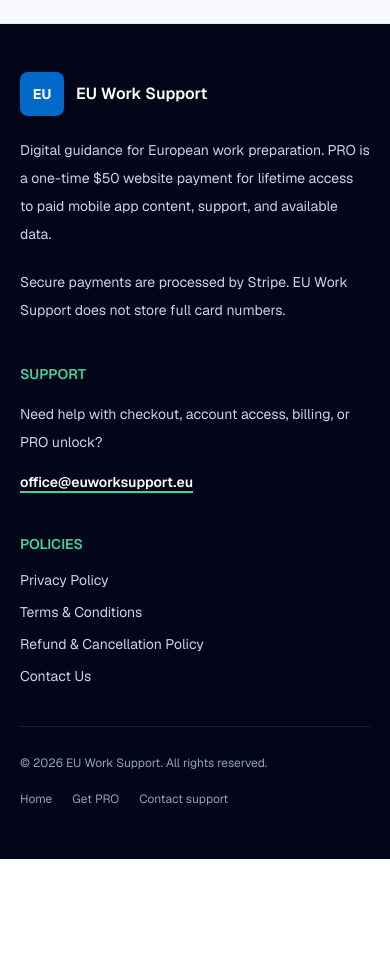
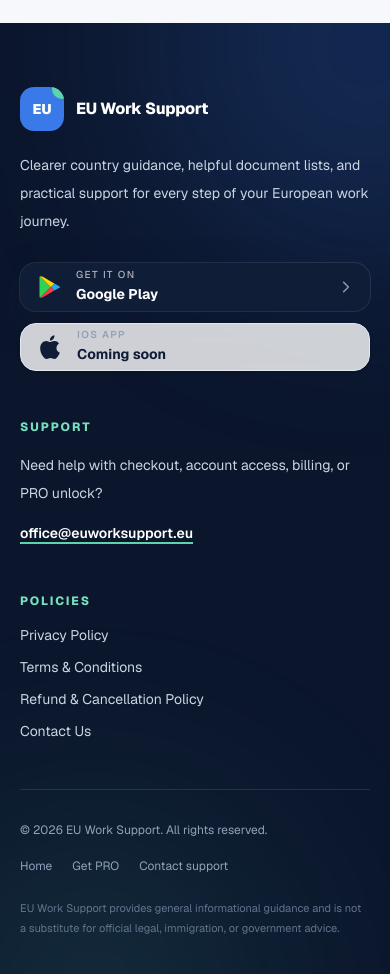
Before and after one commit to pksingh1508/eu_work_support_web, a Next.js app: page /contact-us in a window 390 px wide. Shown: the part 2080-3054 px from the top of the page. Before the commit the page ends 2939 px from the top, so only its background shows below. Built offline with nearby package versions, Linux system fonts and the light colour scheme.

Commit message:
refresh landing page design and accessibility
- Update landing page colors, typography, hero loading, footer, and support links
- Improve mobile menu Escape handling and reduced-motion accessibility

```diff
--- a/src/app/globals.css
+++ b/src/app/globals.css
@@ -1,8 +1,8 @@
 @import "tailwindcss";
 
 :root {
-  --background: #ffffff;
-  --foreground: #0f172a;
+  --background: #fafdff;
+  --foreground: #101d36;
 }
 
 @theme inline {
@@ -16,6 +16,7 @@
   background: var(--background);
   color: var(--foreground);
   font-family: var(--font-geist-sans), Arial, Helvetica, sans-serif;
+  text-rendering: optimizeLegibility;
 }
 
 html {
@@ -28,28 +29,62 @@
 }
 
 ::selection {
-  background: #d9f4e8;
-  color: #0f172a;
+  background: #ccebdd;
+  color: #101d36;
 }
 
-.testimonial-marquee-track {
-  animation: testimonial-marquee-left-to-right 42s linear infinite;
-  will-change: transform;
+.hero-grid {
+  background-image:
+    linear-gradient(rgba(57, 121, 232, 0.055) 1px, transparent 1px),
+    linear-gradient(90deg, rgba(57, 121, 232, 0.055) 1px, transparent 1px);
+  background-size: 56px 56px;
+  mask-image: linear-gradient(to bottom, black, transparent 88%);
 }
 
-@keyframes testimonial-marquee-left-to-right {
-  from {
-    transform: translateX(-50%);
-  }
+.text-gradient {
+  background: linear-gradient(110deg, #3979e8 8%, #6658d9 55%, #269a79 100%);
+  -webkit-background-clip: text;
+  background-clip: text;
+  color: transparent;
+}
 
-  to {
-    transform: translateX(0);
-  }
+.section-kicker {
+  color: #245fc7;
+  font-size: 0.75rem;
+  font-weight: 800;
+  letter-spacing: 0.16em;
+  line-height: 1.2;
+  text-transform: uppercase;
+}
+
+.section-title {
+  color: #101d36;
+  font-size: clamp(2.35rem, 5vw, 4.25rem);
+  font-weight: 900;
+  letter-spacing: -0.055em;
+  line-height: 1;
+  text-wrap: balance;
+}
+
+:focus-visible {
+  outline: 2px solid #3979e8;
+  outline-offset: 3px;
+}
+
+section[id] {
+  scroll-margin-top: 90px;
 }
 
 @media (prefers-reduced-motion: reduce) {
-  .testimonial-marquee-track {
-    animation-duration: 0.01ms;
-    animation-iteration-count: 1;
+  html {
+    scroll-behavior: auto;
+  }
+
+  *,
+  *::before,
+  *::after {
+    animation-duration: 0.01ms !important;
+    animation-iteration-count: 1 !important;
+    transition-duration: 0.01ms !important;
   }
 }
--- a/src/app/page.tsx
+++ b/src/app/page.tsx
@@ -6,15 +6,9 @@
 import { Testimonial } from "@/components/landing/Testimonial";
 import { WorkflowSection } from "@/components/landing/workflow-section";
 import { SiteFooter } from "@/components/site/site-footer";
-import { redirect } from "next/dist/client/components/navigation";
-
-// export default function Home() {
-//   return redirect("/request");
-// }
-
 export default function Home() {
   return (
-    <div className="min-h-screen bg-white">
+    <div className="min-h-screen bg-[#fafdff]">
       <SiteHeader />
       <main>
         <HeroSection />
--- a/src/components/landing/faq-section.tsx
+++ b/src/components/landing/faq-section.tsx
@@ -3,6 +3,7 @@
 import { faqs } from "./landing-content";
 import { AnimatePresence, m } from "motion/react";
 import { useState } from "react";
+import { supportEmail } from "@/lib/legal/content";
 
 export function FaqSection() {
   const [openIndex, setOpenIndex] = useState(0);
@@ -14,7 +15,7 @@
           <p className="section-kicker">Common questions</p>
           <h2 className="section-title mt-4">Good to know before you go.</h2>
           <p className="mt-5 leading-7 text-slate-600">Still need help? Our support team is one email away.</p>
-          <a href="mailto:contact@euworksupport.com" className="mt-6 inline-flex items-center gap-2 font-bold text-[#245fc7]">Contact support <span aria-hidden="true">↗</span></a>
+          <a href={`mailto:${supportEmail}`} className="mt-6 inline-flex items-center gap-2 font-bold text-[#245fc7]">Contact support <span aria-hidden="true">↗</span></a>
         </m.div>
 
         <div className="space-y-3">
@@ -27,7 +28,7 @@
                 className="flex w-full items-center justify-between gap-5 px-5 py-5 text-left sm:px-6"
               >
                 <span className="text-base font-extrabold tracking-[-0.02em] text-[#101d36] sm:text-lg">{faq.question}</span>
-                <m.span animate={{ rotate: openIndex === index ? 45 : 0 }} className="flex h-8 w-8 shrink-0 items-center justify-center rounded-full bg-[#eef4ff] text-xl font-medium text-[#3979e8]">+</m.span>
+                <m.span aria-hidden="true" animate={{ rotate: openIndex === index ? 45 : 0 }} className="flex h-8 w-8 shrink-0 items-center justify-center rounded-full bg-[#eef4ff] text-xl font-medium text-[#3979e8]">+</m.span>
               </button>
               <AnimatePresence initial={false}>
                 {openIndex === index ? (
--- a/src/components/landing/hero-section.tsx
+++ b/src/components/landing/hero-section.tsx
@@ -83,8 +83,8 @@
             className="absolute left-1/2 top-[7%] h-[82%] w-[82%] -translate-x-1/2 rounded-[50%] border border-white/80 bg-gradient-to-br from-white/90 to-[#dfeaff]/75 shadow-[inset_0_0_0_1px_rgba(57,121,232,.06),0_35px_90px_rgba(57,121,232,.16)] backdrop-blur"
           />
           <m.div style={{ y: backPhoneY, willChange: "transform" }} className="absolute inset-0">
-            <PhoneFrame src="/assets/search.jpg" alt="EU Work Support search results screen" className="absolute left-0 top-[25%] w-[38%] -rotate-[8deg] sm:left-[1%]" />
-            <PhoneFrame src="/assets/single_country.jpg" alt="EU Work Support country detail screen" className="absolute right-0 top-[20%] w-[39%] rotate-[8deg] sm:right-[1%]" />
+            <PhoneFrame src="/assets/search.jpg" alt="EU Work Support search results screen" eager className="absolute left-0 top-[25%] w-[38%] -rotate-[8deg] sm:left-[1%]" />
+            <PhoneFrame src="/assets/single_country.jpg" alt="EU Work Support country detail screen" eager className="absolute right-0 top-[20%] w-[39%] rotate-[8deg] sm:right-[1%]" />
           </m.div>
           <m.div
             style={{ y: frontPhoneY, willChange: "transform" }}
--- a/src/components/landing/site-header.tsx
+++ b/src/components/landing/site-header.tsx
@@ -14,8 +14,13 @@
 
   useEffect(() => {
     document.body.style.overflow = menuOpen ? "hidden" : "";
+    const closeOnEscape = (event: KeyboardEvent) => {
+      if (event.key === "Escape") setMenuOpen(false);
+    };
+    window.addEventListener("keydown", closeOnEscape);
     return () => {
       document.body.style.overflow = "";
+      window.removeEventListener("keydown", closeOnEscape);
     };
   }, [menuOpen]);
 
--- a/src/components/site/site-footer.tsx
+++ b/src/components/site/site-footer.tsx
@@ -1,31 +1,33 @@
 import Link from "next/link";
 import { appName } from "@/components/landing/landing-content";
 import { legalLinks, supportEmail } from "@/lib/legal/content";
+import { StoreButtons } from "@/components/landing/store-buttons";
 
 export function SiteFooter() {
   return (
-    <footer className="border-t border-slate-200 bg-slate-950 px-5 py-12 text-white sm:px-8">
-      <div className="mx-auto grid max-w-7xl gap-10 lg:grid-cols-[1.2fr_0.75fr_0.75fr]">
-        <div>
+    <footer className="relative overflow-hidden bg-[#0b162c] px-5 pb-9 pt-16 text-white sm:px-8 lg:pt-20">
+      <div className="absolute -right-48 -top-48 h-[430px] w-[430px] rounded-full bg-[#3979e8]/20 blur-[100px]" />
+      <div className="absolute -bottom-52 -left-24 h-[380px] w-[380px] rounded-full bg-[#5bd6ac]/10 blur-[100px]" />
+      <div className="relative mx-auto grid max-w-[1240px] gap-12 lg:grid-cols-[1.25fr_0.65fr_0.7fr]">
+        <div className="max-w-xl">
           <div className="inline-flex items-center gap-3 font-semibold">
-            <span className="flex h-11 w-11 items-center justify-center rounded-lg bg-[#0069c9] text-sm font-bold text-white">
+            <span className="relative flex h-11 w-11 items-center justify-center overflow-hidden rounded-[14px] bg-[#3979e8] text-sm font-black text-white">
+              <span className="absolute -right-2 -top-2 h-5 w-5 rounded-full bg-[#5bd6ac]" />
+              <span className="relative">
               EU
+              </span>
             </span>
-            <span>{appName}</span>
+            <span className="font-extrabold tracking-[-0.02em]">{appName}</span>
           </div>
-          <p className="mt-5 max-w-xl text-sm leading-7 text-slate-300">
-            Digital guidance for European work preparation. PRO is a one-time
-            $50 website payment for lifetime access to paid mobile app content,
-            support, and available data.
+          <p className="mt-5 max-w-lg text-sm leading-7 text-slate-300">
+            Clearer country guidance, helpful document lists, and practical
+            support for every step of your European work journey.
           </p>
-          <p className="mt-5 text-sm leading-7 text-slate-300">
-            Secure payments are processed by Stripe. EU Work Support does not
-            store full card numbers.
-          </p>
+          <StoreButtons compact className="mt-7" />
         </div>
 
         <div>
-          <h2 className="text-sm font-semibold uppercase text-[#45d19a]">
+          <h2 className="text-xs font-extrabold uppercase tracking-[0.16em] text-[#78e0be]">
             Support
           </h2>
           <p className="mt-4 text-sm leading-7 text-slate-300">
@@ -33,14 +35,14 @@
           </p>
           <a
             href={`mailto:${supportEmail}`}
-            className="mt-4 inline-flex text-sm font-semibold text-white underline decoration-[#45d19a] decoration-2 underline-offset-4 hover:text-[#d9f4e8]"
+            className="mt-4 inline-flex text-sm font-semibold text-white underline decoration-[#5bd6ac] decoration-2 underline-offset-4 hover:text-[#d9f4e8]"
           >
             {supportEmail}
           </a>
         </div>
 
         <nav aria-label="Policies" className="flex flex-col items-start">
-          <h2 className="text-sm font-semibold uppercase text-[#45d19a]">
+          <h2 className="text-xs font-extrabold uppercase tracking-[0.16em] text-[#78e0be]">
             Policies
           </h2>
           <div className="mt-4 flex flex-col gap-3 text-sm text-slate-300">
@@ -57,7 +59,7 @@
         </nav>
       </div>
 
-      <div className="mx-auto mt-10 flex max-w-7xl flex-col gap-3 border-t border-white/10 pt-6 text-xs leading-6 text-slate-400 sm:flex-row sm:items-center sm:justify-between">
+      <div className="relative mx-auto mt-12 flex max-w-[1240px] flex-col gap-3 border-t border-white/10 pt-7 text-xs leading-6 text-slate-400 sm:flex-row sm:items-center sm:justify-between">
         <p>© 2026 {appName}. All rights reserved.</p>
         <div className="flex flex-wrap gap-x-5 gap-y-2">
           <Link href="/" className="hover:text-white">
@@ -71,6 +73,9 @@
           </a>
         </div>
       </div>
+      <p className="relative mx-auto mt-5 max-w-[1240px] text-[11px] leading-5 text-slate-500">
+        EU Work Support provides general informational guidance and is not a substitute for official legal, immigration, or government advice.
+      </p>
     </footer>
   );
 }
```
